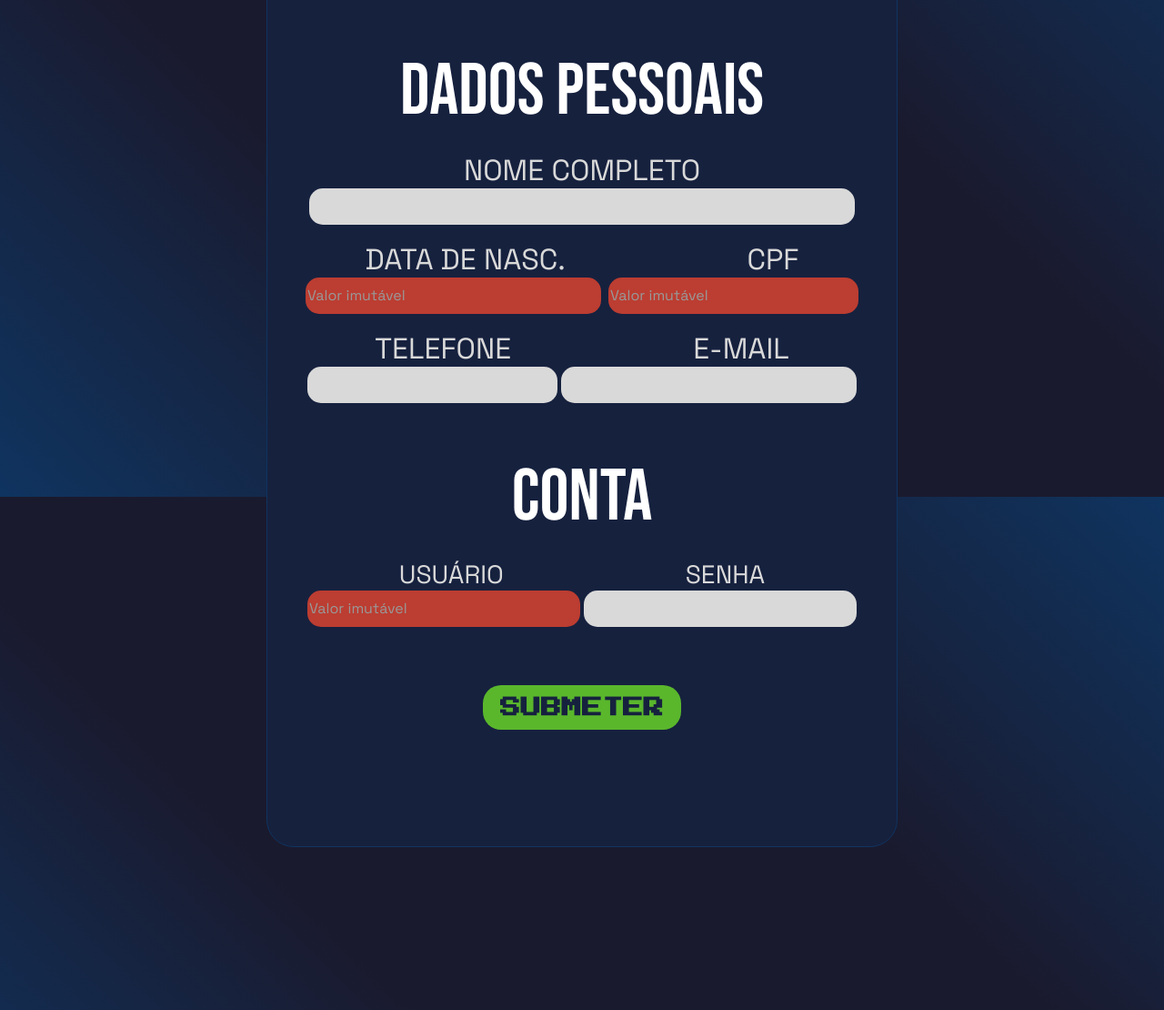
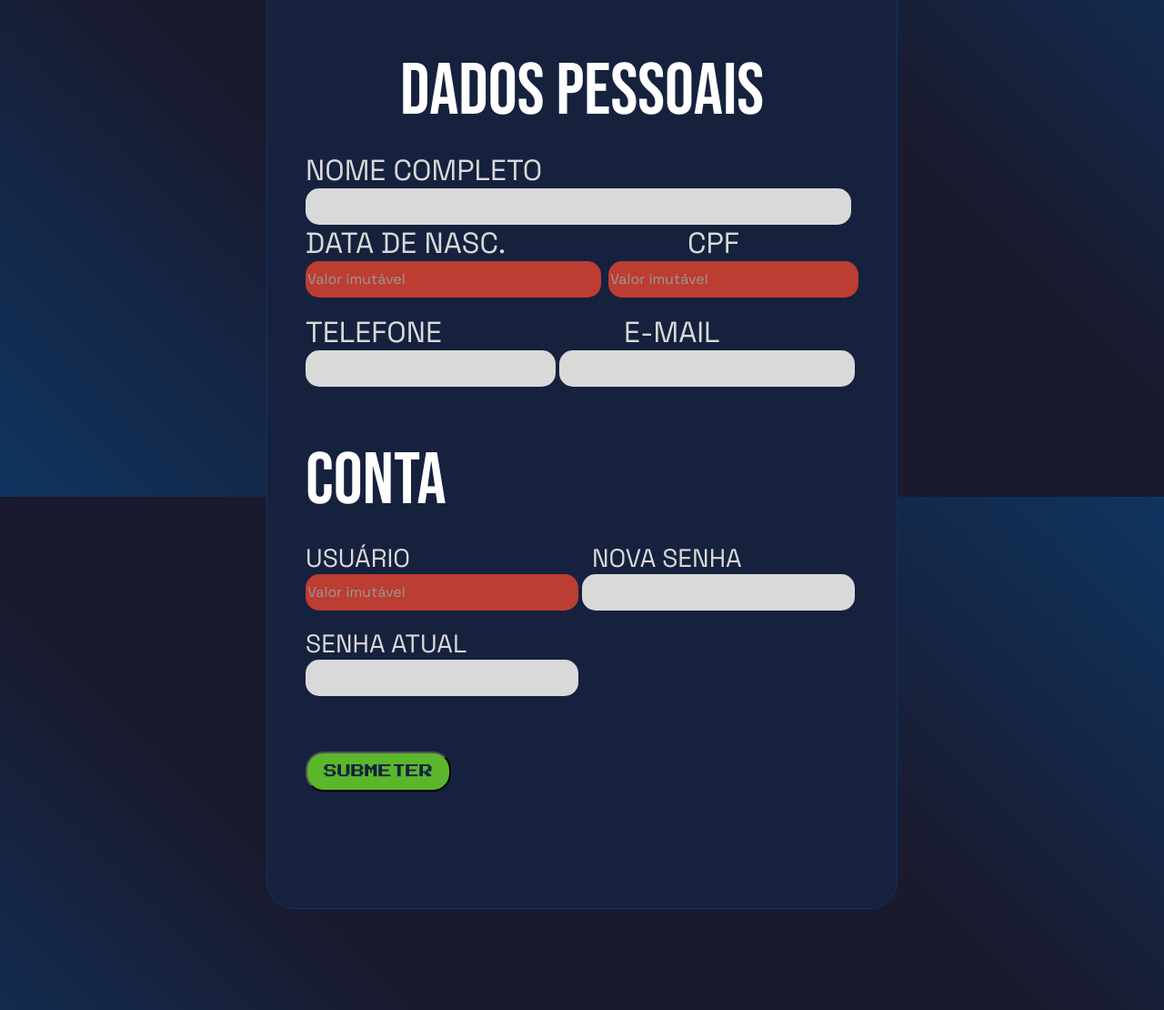
Before and after one commit to VictorFerreiraDaSilva/progWeb, a PHP site: page /atualizar_dados.php in a window 1280 px wide. Shown: the part 254-1364 px from the top of the page at 91% size. Run offline with PHP 8.4, Linux system fonts and the light colour scheme.

Commit message:
FEAT: mudar senha

```diff
--- a/TetrisPHP/atualizar_dados.php
+++ b/TetrisPHP/atualizar_dados.php
@@ -19,52 +19,100 @@
         </div>
 
         <h1 class="texto_registro">DADOS PESSOAIS</h1>
-
         <br>
 
+      <form action="#" method="post">
         <p class="texto_titulo_register">NOME COMPLETO</p>
-        <input class="input_register" id="input_nome" type="text"></input>
-
+        <input class="input_register" id="input_nome" type="text" name="nome"></input>
         <br>
-
         <div class="texto_titulo_register">
             <p>DATA DE NASC.</p>
             <p>CPF</p>
         </div>
-
         <div>
             <input  class="input_nao_atualizar" class="input_register" id="input_data" readonly="true" placeholder="Valor imutável"> &nbsp</input><input class="input_nao_atualizar" class="input_register" placeholder="Valor imutável"
                 id="input_cpf" readonly="true"></input></div>
-
         <br>
-
         <div class="texto_titulo_register">
             <p>TELEFONE</p>
             <p>E-MAIL</p>
 
         </div>
         <div>
-            <input class="input_register" id="input_telefone"> </input>
-            <input class="input_register"id="input_email"></input>
+            <input class="input_register" id="input_telefone" name="telefone"> </input>
+            <input class="input_register"id="input_email" name="email"></input>
+        </div>
+        <br>
+        <br>
+        <h1 class="texto_registro">CONTA</h1>
+        <br>
+        <div class="registro_login">
+            <p>USUÁRIO</p>
+            <P>NOVA SENHA</P>
+        </div>
+        <div>
+            <input class="input_nao_atualizar" class="input_register" id="input_usuario" readonly="true" placeholder="Valor imutável"></input>
+            <input class="input_register" id="input_senha" type="password" name="novaSenha"></input><br><br>
+            <div class="registro_login">
+                <P>SENHA ATUAL</P>
+            </div>
+            <input class="input_register" id="input_senha" type="password" name="senhaAtual"></input>
         </div>
 
-        <br>
-        <br>
-
-        <h1 class="texto_registro">CONTA</h1>
-
-        <br>
-
-        <div class="registro_login">
-            <p>USUÁRIO</p>
-            <P>SENHA</P>
-        </div>
-        <div><input class="input_nao_atualizar" class="input_register" id="input_usuario" readonly="true" placeholder="Valor imutável"></input> <input class="input_register"
-                id="input_senha"></input></div>
-
-        <a class="botao_submeter" href="index.php">
-            <h1>SUBMETER</h1>
-        </a>
+        <input type="submit" name="atualizar" value="SUBMETER" class="botao_submeter">
+      </form>
     </section>
 </body>
 </html>
+
+<?php
+  include 'System/db.php';
+
+  $dbi = new DataBaseInfo();
+
+  $servername = $dbi->getServerName();
+  $username = $dbi->getUsername();
+  $password = $dbi->getPassword();
+  $db = $dbi->getDB();
+
+  if(isset($_POST["atualizar"])){
+    if(!empty($_POST["nome"]) && !empty($_POST["telefone"]) && !empty($_POST["email"]) && !empty($_POST["novaSenha"]) && !empty($_POST["senhaAtual"])){
+        $senhaCerta = false;
+      $conn = new mysqli($servername, $username, $password, $db);
+      if ($conn->connect_error) {
+        die("Connection failed: " . $conn->connect_error);
+      }
+
+      $sql = "SELECT nome FROM usuario where username = '" . $_SESSION["usuario"] . "' and senha = md5('" . $_POST["senhaAtual"] ."');";
+      $result = $conn->query($sql);
+      if ($result->num_rows > 0) {
+        while($row = $result->fetch_assoc()) {
+          $senhaCerta = true;
+        }
+      }
+      if($senhaCerta){
+        $sql = "UPDATE usuario SET nome='" . $_POST["nome"] . "', telefone ='" . $_POST["telefone"] . "', email='" . $_POST["email"] . "', senha = md5('" . $_POST["novaSenha"] . "') WHERE username = '" . $_SESSION["usuario"] . "' and senha = md5('" . $_POST["senhaAtual"] ."');";
+
+
+        if ($conn->query($sql) === TRUE) {
+            $conn->close();
+            echo "<script>
+            alert('Atualizado com sucesso');
+            window.location.href='index.php';
+            </script>";
+        }
+        else {
+            $conn->close();
+            echo "Error: " . $sql . "<br>" . $conn->error;
+        }
+      }
+      else {
+        $conn->close();
+        echo "Senha Incorreta";
+      }
+    }
+    else{
+        echo"Está faltando usuário/senha <br>";
+    }
+  }
+?>
--- a/TetrisPHP/jogo.php
+++ b/TetrisPHP/jogo.php
@@ -43,7 +43,7 @@
     <div>
       <header>
         <div class="icones_header">
-          <a class="icone" href="resume.php">
+          <a class="icone" href="#" onclick="pausar()">
             <img src="assets/menu.png" alt="Imagem menu" />
           </a>
           <a
--- a/TetrisPHP/registro.php
+++ b/TetrisPHP/registro.php
@@ -28,7 +28,7 @@
       <h1 class="texto_registro">DADOS PESSOAIS</h1>
       <br/>
 
-      <form action="index.php" method="post">
+      <form action="#" method="post">
       <p class="texto_titulo_register">NOME COMPLETO</p>
       <input class="input_register" id="input_nome" placeholder="Insira seu nome aqui" type="text" name="nome"/>
       <br/>
@@ -112,15 +112,16 @@
       VALUES ('" . $_POST["usuario"] . "', '" . $_POST["nome"] . "', '" . $_POST["data"] . "', '" . $_POST["cpf"] . "', '" . $_POST["telefone"] . "', '" . $_POST["email"] . "', md5('" . $_POST["senha"] . "') )";
 
       if ($conn->query($sql) === TRUE) {
+        $conn->close();
         echo "<script>
         alert('Registrado com sucesso');
         window.location.href='index.php';
         </script>";
       } else {
+        $conn->close();
         echo "Error: " . $sql . "<br>" . $conn->error;
       }
 
-      $conn->close();
 
     }
     else{
```
Also changed, not shown: TetrisPHP/resume.php (deleted, +0 -29 lines).
